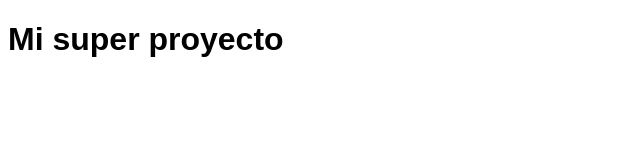
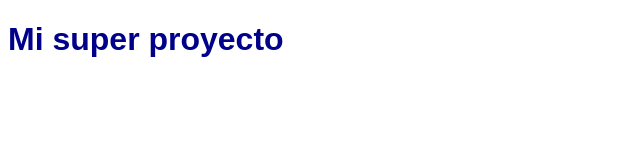
Before and after one commit to cosmefulanitocc/mi-super-proyecto, a plain HTML site: page index.html in a window 1280 px wide. Shown: the whole page, without its empty margins (0-640 px from the left). Drawn offline with Linux system fonts and the light colour scheme.

Commit message:
Titulo color azul

```diff
--- a/css/style.css
+++ b/css/style.css
@@ -1,3 +1,7 @@
 body  {
     font-family: Arial, Helvetica, sans-serif;
 }
+
+h1 {
+    color: darkblue;
+}
```
